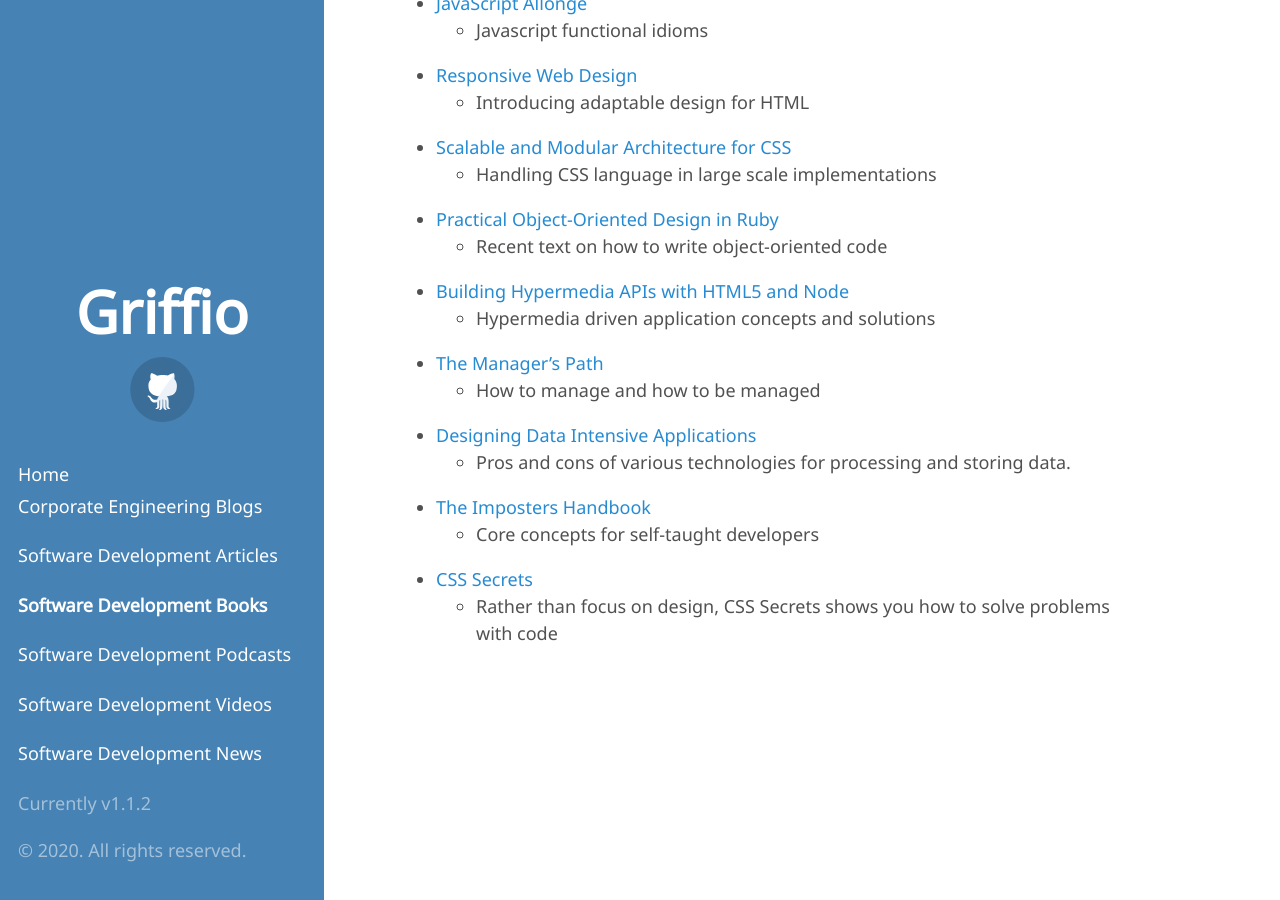
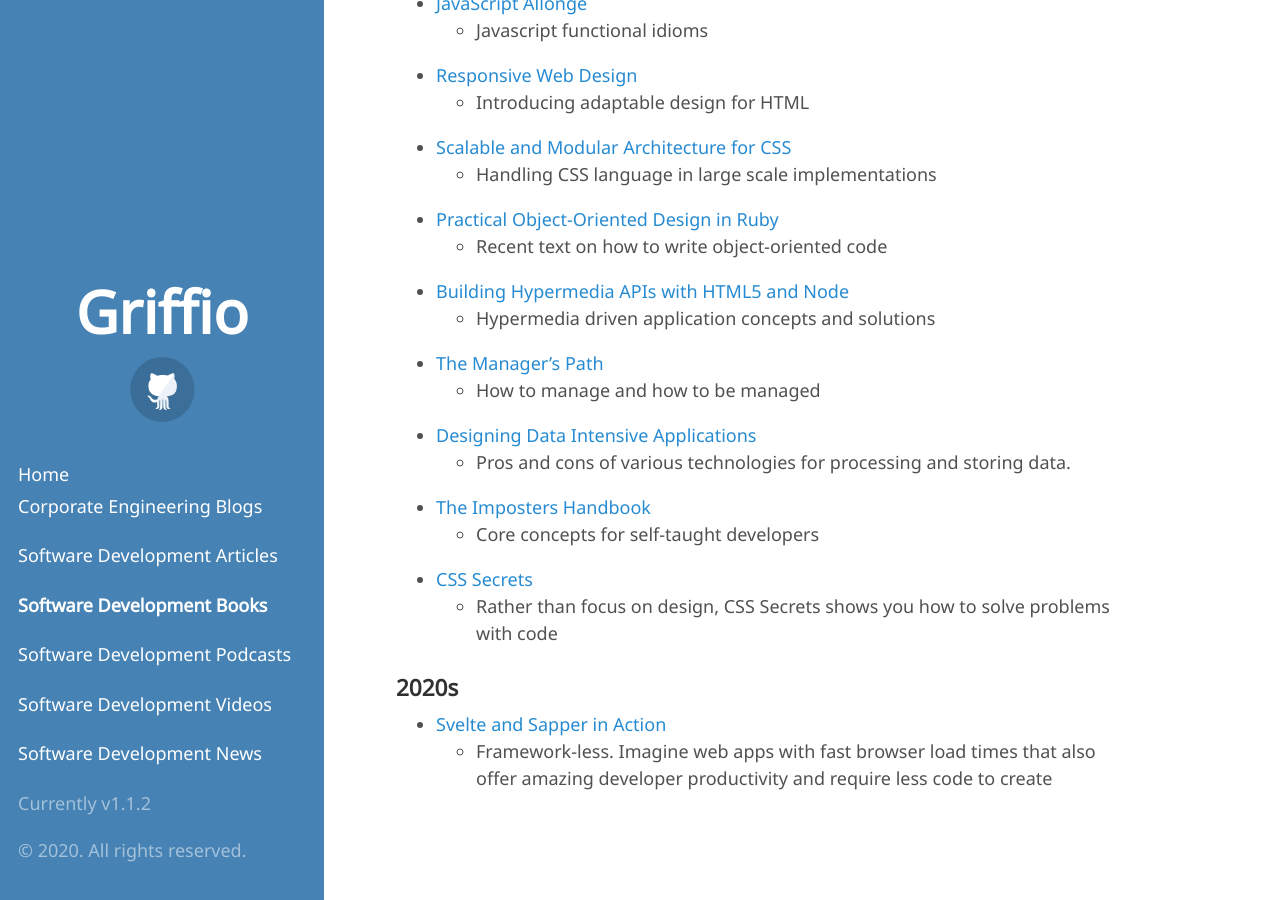
Before and after one commit to griffio/griffio.github.io, a Jekyll site: the page built from tech-books.md, in a window 1280 px wide and 900 px high, scrolled down 2206 px. Built offline with Jekyll 4.4.1, drawn with Linux system fonts in a browser that asks for light colours; some web fonts are replaced.

Commit message:
Update tech-books.md

```diff
--- a/tech-books.md
+++ b/tech-books.md
@@ -83,3 +83,7 @@
   - Core concepts for self-taught developers
 - [CSS Secrets](https://www.oreilly.com/library/view/css-secrets/9781449372736/)
   - Rather than focus on design, CSS Secrets shows you how to solve problems with code
+
+### 2020s
+- [Svelte and Sapper in Action](https://www.manning.com/books/svelte-and-sapper-in-action)
+  - Framework-less. Imagine web apps with fast browser load times that also offer amazing developer productivity and require less code to create
```
